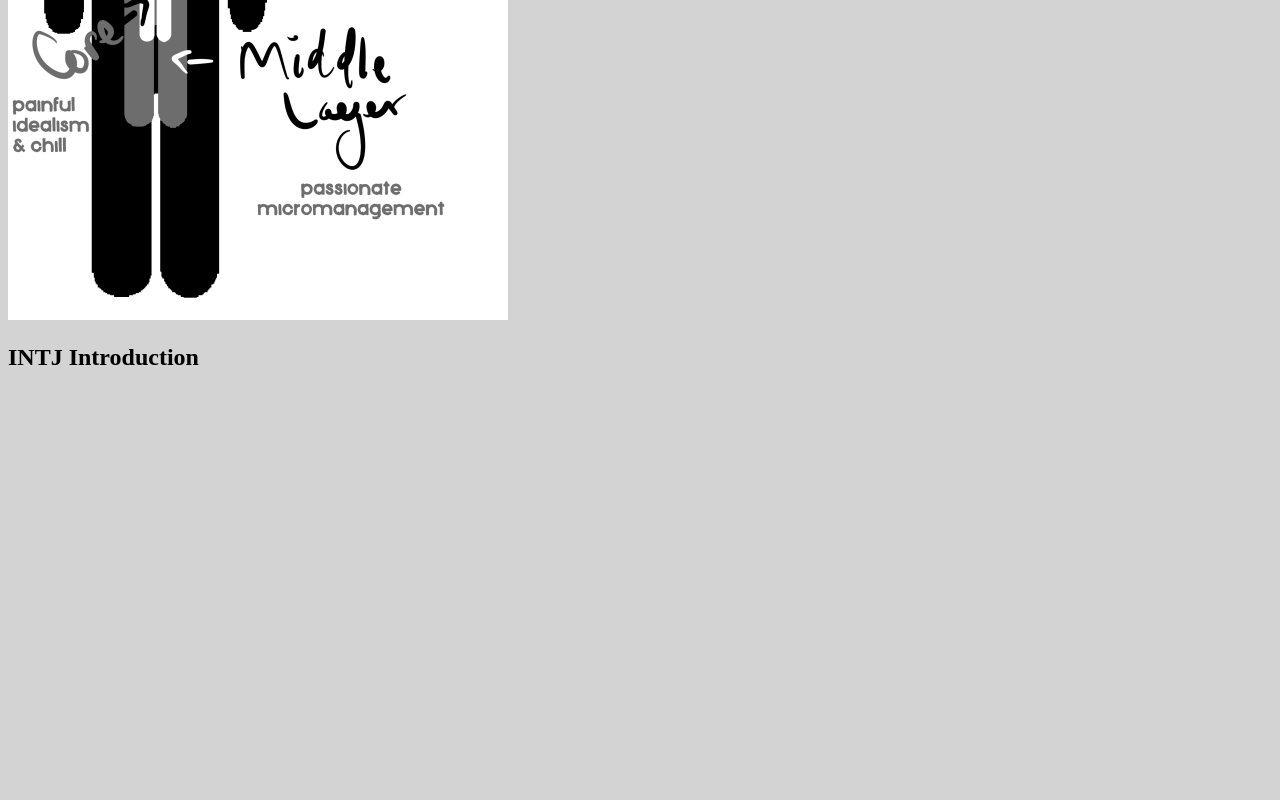
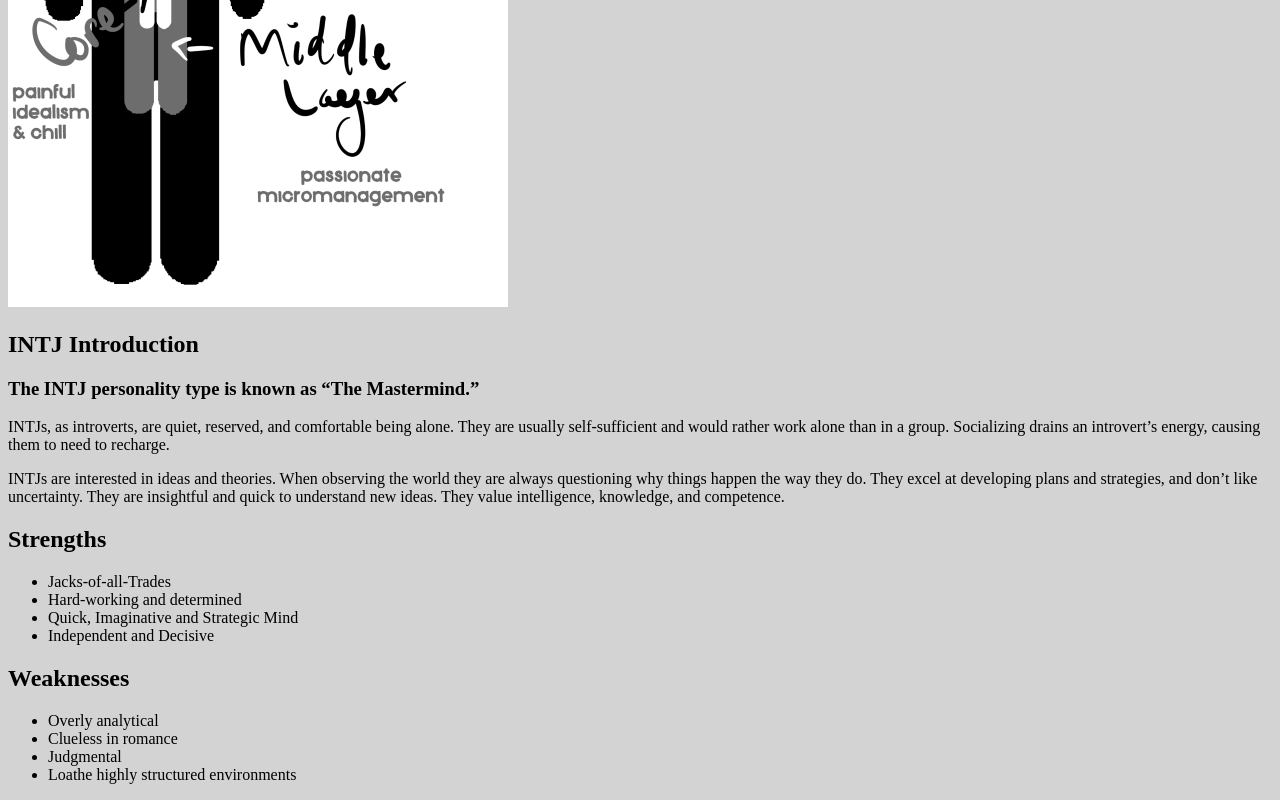
Before and after one commit to williamkimball/personalityPage, a plain HTML site: page index.html in a window 1280 px wide. Shown: the part 433-1233 px from the top of the page. Before the commit the page ends 824 px from the top, so only its background shows below. Drawn offline with Linux system fonts and the light colour scheme.

Commit message:
added sections and content for picture, strengths and weaknesses, introduction

```diff
--- a/index.html
+++ b/index.html
@@ -8,12 +8,62 @@
     <link rel="stylesheet" href="styles.css">
     <title>Document</title>
 </head>
-<h1 class="personality">INTJ</h1>
-<img src="intj.png" alt="intj man with descriptors">
-<section>
-    <h2>INTJ Introduction</h2>
-    <p></p>
-</section>
+<article>
+    <h1 class="personality">INTJ</h1>
+    <img src="intj.png" alt="intj man with descriptors">
+    <section id="Introduction">
+        <h2>INTJ Introduction</h2>
+        <h3>The INTJ personality type is known as “The Mastermind.”</h3>
+        <p>
+            INTJs, as introverts, are quiet, reserved, and comfortable being alone. They are usually self-sufficient and would rather
+            work alone than in a group. Socializing drains an introvert’s energy, causing them to need to recharge.
+        </p>
+        <p>
+            INTJs are interested in ideas and theories. When observing the world they are always questioning why things happen the way
+            they do. They excel at developing plans and strategies, and don’t like uncertainty. They are insightful and quick
+            to understand new ideas. They value intelligence, knowledge, and competence.
+        </p>
+    </section>
+    <section class="strengthsAndWeaknesses">
+        <section id="strengths">
+            <h2>Strengths</h2>
+            <ul>
+                <li>
+                    Jacks-of-all-Trades
+                </li>
+                <li>
+                    Hard-working and determined
+                </li>
+                <li>
+                    Quick, Imaginative and Strategic Mind
+                </li>
+                <li>
+                    Independent and Decisive
+                </li>
+            </ul>
+        </section>
+        <section id="weaknesses">
+            <h2>Weaknesses</h2>
+            <ul>
+                <li>
+                    Overly analytical
+                </li>
+                <li>
+                    Clueless in romance
+                </li>
+                <li>
+                    Judgmental
+                </li>
+                <li>
+                    Loathe highly structured environments
+                </li>
+            </ul>
+        </section>
+    </section>
+    <section>
+
+    </section>
+</article>
 
 <body>
 
```
